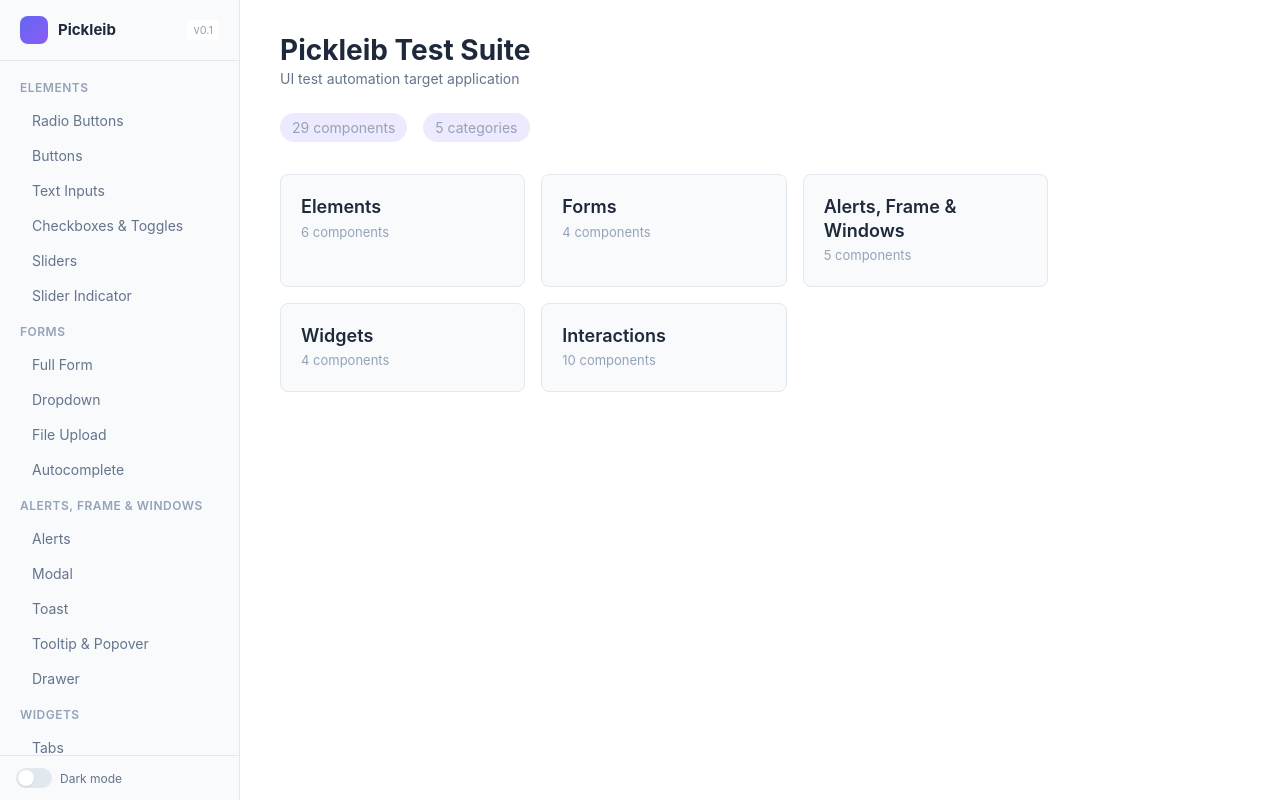
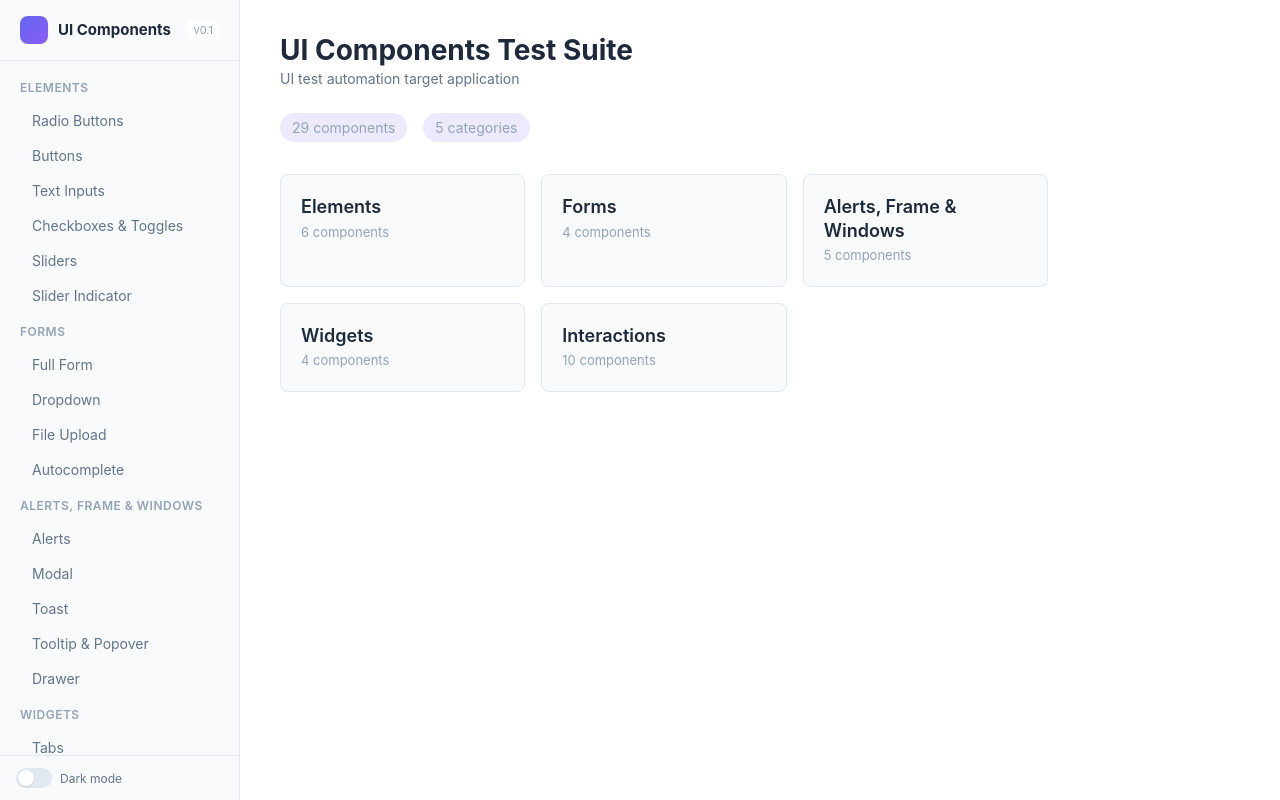
Before and after one commit to Umutayb/vue-test-app, a Vue app: page / in a window 1280 px wide. Built offline with nearby package versions, Linux system fonts and the light colour scheme.

Commit message:
fix: rename Pickleib to UI Components, remove duplicate title in Full Form

```diff
--- a/public/index.html
+++ b/public/index.html
@@ -9,6 +9,6 @@
   </head>
   <body>
     <div id="app"></div>
-    <!-- Made for Pickleib. -->
+    <!-- Made for ui-components. -->
   </body>
 </html>
--- a/src/components/layout/AppSidebar.vue
+++ b/src/components/layout/AppSidebar.vue
@@ -3,7 +3,7 @@
     <!-- Logo -->
     <div class="sidebar-header">
       <div class="sidebar-logo"></div>
-      <span class="sidebar-title">Pickleib</span>
+      <span class="sidebar-title">UI Components</span>
       <span class="sidebar-version">v0.1</span>
     </div>
 
--- a/src/views/HomePage.vue
+++ b/src/views/HomePage.vue
@@ -1,6 +1,6 @@
 <template>
   <div class="home-page">
-    <h1>Pickleib Test Suite</h1>
+    <h1>UI Components Test Suite</h1>
     <p class="page-description">UI test automation target application</p>
 
     <div class="stats">
--- a/src/views/categories/FormsPage.vue
+++ b/src/views/categories/FormsPage.vue
@@ -1,9 +1,6 @@
 <template>
   <div>
-    <!-- Your content for the Forms category page -->
     <h1 id="title">Full Form</h1>
-    <a>Wellcome to Forms Page!</a>
-    <h2>Full Form</h2>
     <form @submit.prevent="submitForm">
       <label for="name">Name:</label><br>
       <input type="text" id="name" name="name" placeholder="John Smith" v-model="formData.name"><br>
```
